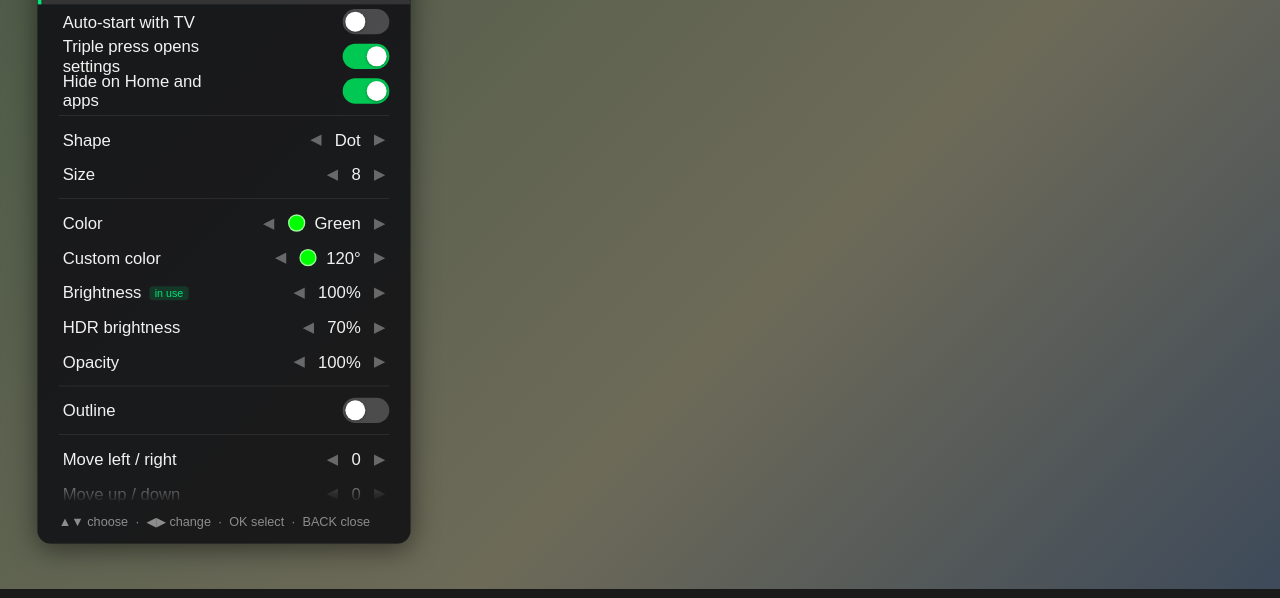
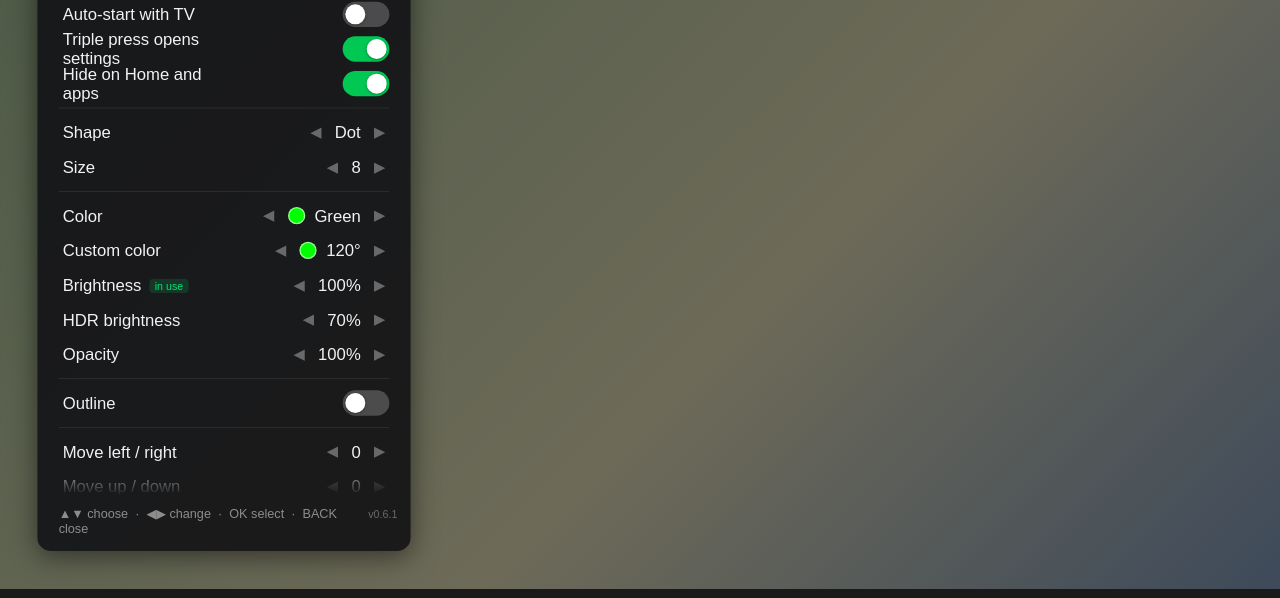
Before and after one commit to AbbieDoobie/webos-crosshair, a plain HTML site: page dev/settings.html in a window 1280 px wide. Shown: the part 131-729 px from the top of the page. Drawn offline with Linux system fonts and the light colour scheme.

Commit message:
0.6.1: version shown in the panel
The panel's hint line ends with the app version (v0.6.1) at the bottom-right, in smaller,
dimmer text. build.py fills it in from appinfo.json, and the dev page reads the same file.

```diff
--- a/crosshair/app/appinfo.json
+++ b/crosshair/app/appinfo.json
@@ -1,6 +1,6 @@
 {
     "id": "org.abbie.crosshair",
-    "version": "0.6.0",
+    "version": "0.6.1",
     "vendor": "Abbie Doobie",
     "type": "web",
     "main": "index.html",
--- a/crosshair/app/settings.css
+++ b/crosshair/app/settings.css
@@ -185,7 +185,18 @@ html, body {
 }
 
 #hint {
-    padding: 16px 32px 0;
+    display: flex;
+    align-items: baseline;
+    padding: 16px 20px 0 32px;
     font-size: 19px;
     color: rgba(255, 255, 255, 0.5);
 }
+
+/* App version, at the far right of the hint line. */
+#version {
+    margin-left: auto;
+    padding-left: 18px;
+    font-size: 16px;
+    color: rgba(255, 255, 255, 0.35);
+    white-space: nowrap;
+}
--- a/dev/settings.html
+++ b/dev/settings.html
@@ -28,7 +28,7 @@
     <div id="warning" hidden></div>
     <div id="rows"></div>
     <div id="message"></div>
-    <div id="hint">&#9650;&#9660; choose &nbsp;&middot;&nbsp; &#9664;&#9654; change &nbsp;&middot;&nbsp; OK select &nbsp;&middot;&nbsp; BACK close</div>
+    <div id="hint"><span>&#9650;&#9660; choose &nbsp;&middot;&nbsp; &#9664;&#9654; change &nbsp;&middot;&nbsp; OK select &nbsp;&middot;&nbsp; BACK close</span><span id="version"></span></div>
 </div>
 </div>
 <script>
@@ -44,5 +44,10 @@
 <script src="../crosshair/shared/render.js"></script>
 <script src="../crosshair/app/settings.js"></script>
 <script src="../crosshair/app/crosshair.js"></script>
+<script>
+    //Show the version from appinfo.json, like build.py does for the real app
+    fetch('../crosshair/app/appinfo.json').then(function (r) { return r.json(); })
+        .then(function (a) { document.getElementById('version').textContent = 'v' + a.version; });
+</script>
 </body>
 </html>
```
Also changed, not shown: crosshair/app/index.html (+1 -1 lines), 1 other file.
